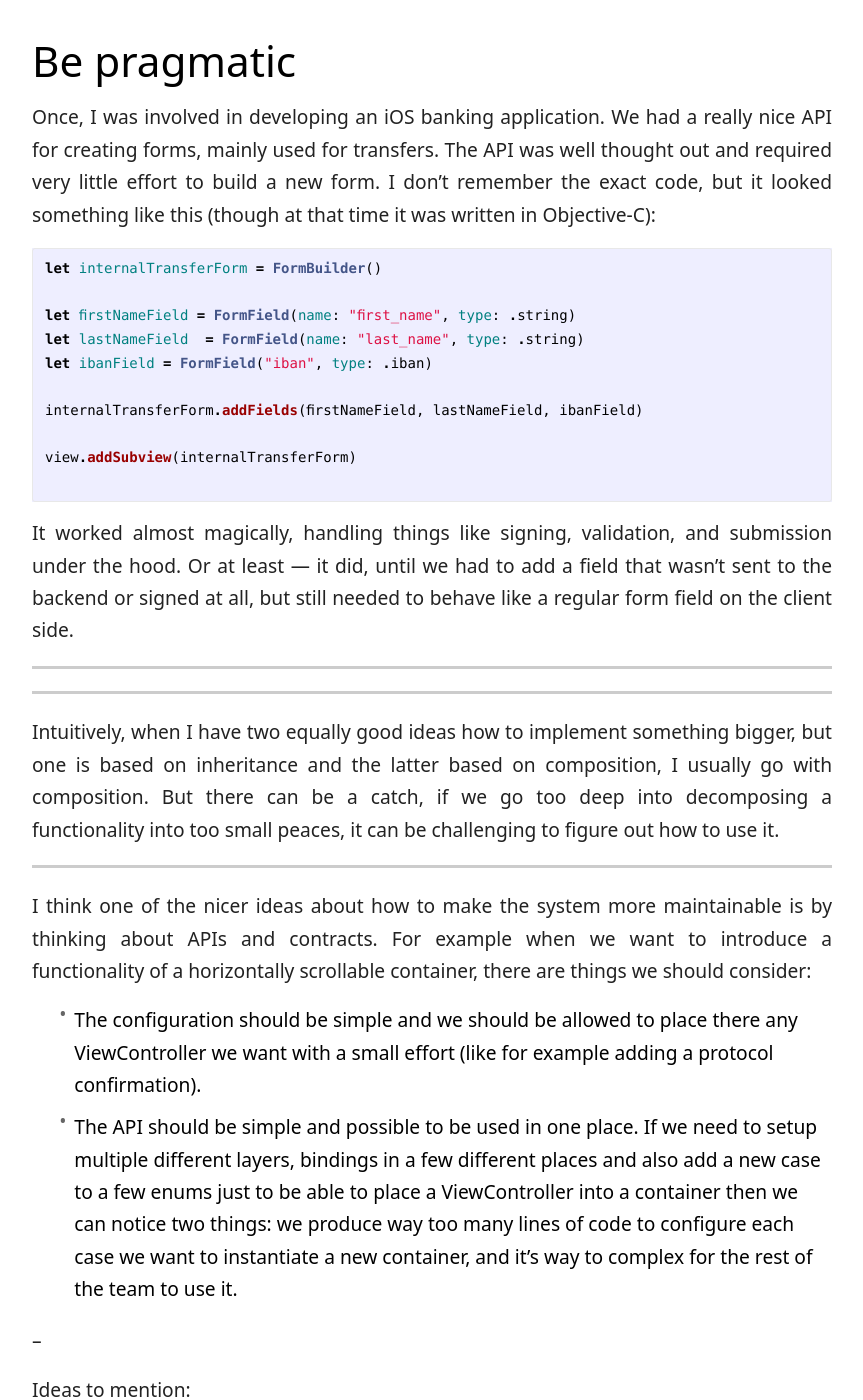
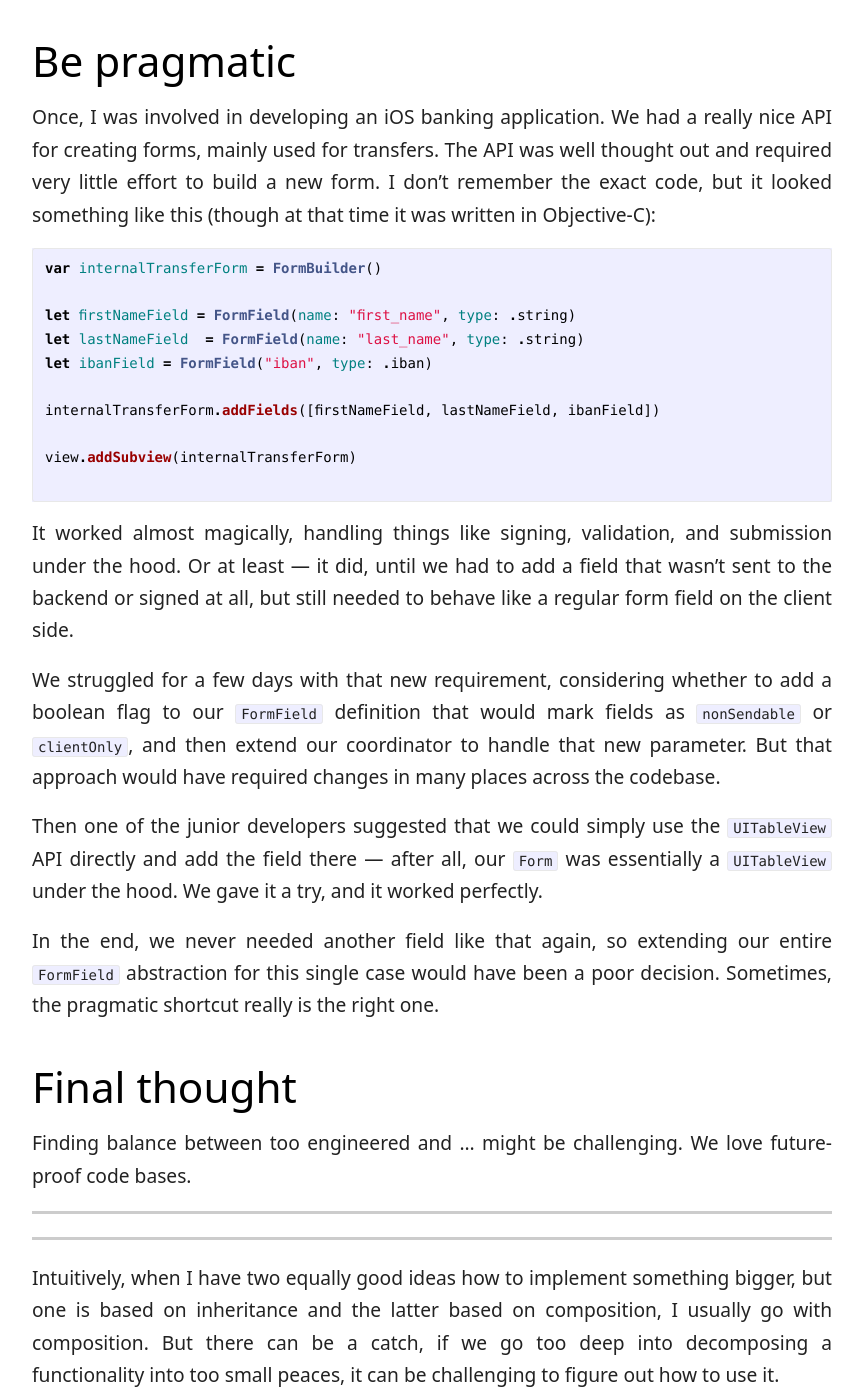
Before and after one commit to michalcichon/michalcichon.github.io, a Jekyll site: the page built from _posts/2025-10-15-finding-the-sweet-spot-between-overengineered-and-underengineered-code.md, in a window 1280 px wide and 1400 px high, scrolled down 3402 px. Shown: the whole window, without its empty margins (208-1071 px from the left). Built offline with Jekyll 4.4.1, drawn with Linux system fonts in a browser that asks for light colours; comment, search, counter and statistics services are not loaded.

Commit message:
pragmatic wip

````diff
--- a/_posts/2025-10-15-finding-the-sweet-spot-between-overengineered-and-underengineered-code.md
+++ b/_posts/2025-10-15-finding-the-sweet-spot-between-overengineered-and-underengineered-code.md
@@ -57,13 +57,13 @@ That experience taught me that reuse isn’t always the best choice, but **think
 Once, I was involved in developing an iOS banking application. We had a really nice API for creating forms, mainly used for transfers. The API was well thought out and required very little effort to build a new form. I don’t remember the exact code, but it looked something like this (though at that time it was written in Objective-C):
 
 ```swift
-let internalTransferForm = FormBuilder()
+var internalTransferForm = FormBuilder()
 
 let firstNameField = FormField(name: "first_name", type: .string)
 let lastNameField  = FormField(name: "last_name", type: .string)
 let ibanField = FormField("iban", type: .iban)
 
-internalTransferForm.addFields(firstNameField, lastNameField, ibanField)
+internalTransferForm.addFields([firstNameField, lastNameField, ibanField])
 
 view.addSubview(internalTransferForm)
 
@@ -72,7 +72,15 @@ view.addSubview(internalTransferForm)
 It worked almost magically, handling things like signing, validation, and submission under the hood.
 Or at least — it did, until we had to add a field that wasn’t sent to the backend or signed at all, but still needed to behave like a regular form field on the client side.
 
+We struggled for a few days with that new requirement, considering whether to add a boolean flag to our `FormField` definition that would mark fields as `nonSendable` or `clientOnly`, and then extend our coordinator to handle that new parameter. But that approach would have required changes in many places across the codebase.
 
+Then one of the junior developers suggested that we could simply use the `UITableView` API directly and add the field there — after all, our `Form` was essentially a `UITableView` under the hood. We gave it a try, and it worked perfectly.
+
+In the end, we never needed another field like that again, so extending our entire `FormField` abstraction for this single case would have been a poor decision. Sometimes, the pragmatic shortcut really is the right one.
+
+## Final thought
+
+Finding balance between too engineered and ... might be challenging. We love future-proof code bases.
 
 
 ---
````
